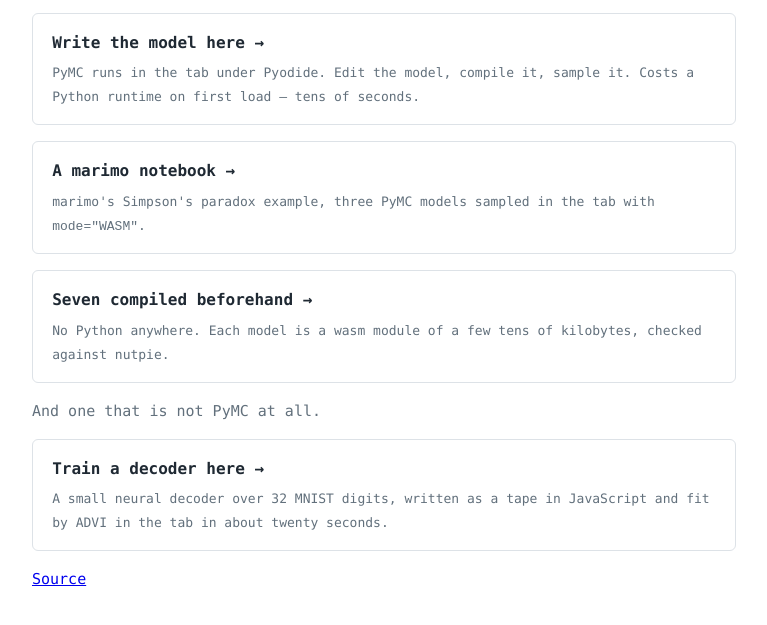
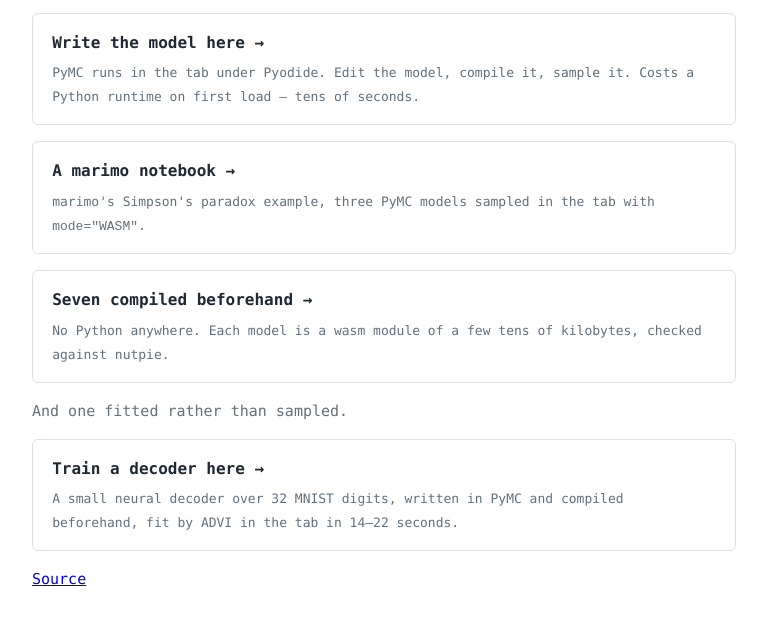
Before and after one commit to habakan/pymcwasm, a website: page index.html in a window 1280 px wide. Shown: the part 145-770 px from the top of the page, without its empty margins (0-767 px from the left). Drawn offline with Linux system fonts and the light colour scheme.

Commit message:
docs: describe the live-decoder card as the PyMC model it now is (#30)
#26 replaced the hand-written tape with model.py, but the index still said it was not PyMC.

```diff
--- a/index.html
+++ b/index.html
@@ -38,12 +38,12 @@
   kilobytes, checked against nutpie.</span>
 </a>
 
-<p>And one that is not PyMC at all.</p>
+<p>And one fitted rather than sampled.</p>
 
 <a class="card" href="./examples/live-decoder/">
   <b>Train a decoder here →</b>
-  <span>A small neural decoder over 32 MNIST digits, written as a tape in
-  JavaScript and fit by ADVI in the tab in about twenty seconds.</span>
+  <span>A small neural decoder over 32 MNIST digits, written in PyMC and
+  compiled beforehand, fit by ADVI in the tab in 14–22 seconds.</span>
 </a>
 
 <p><a href="https://github.com/habakan/pymcwasm">Source</a></p>
```
